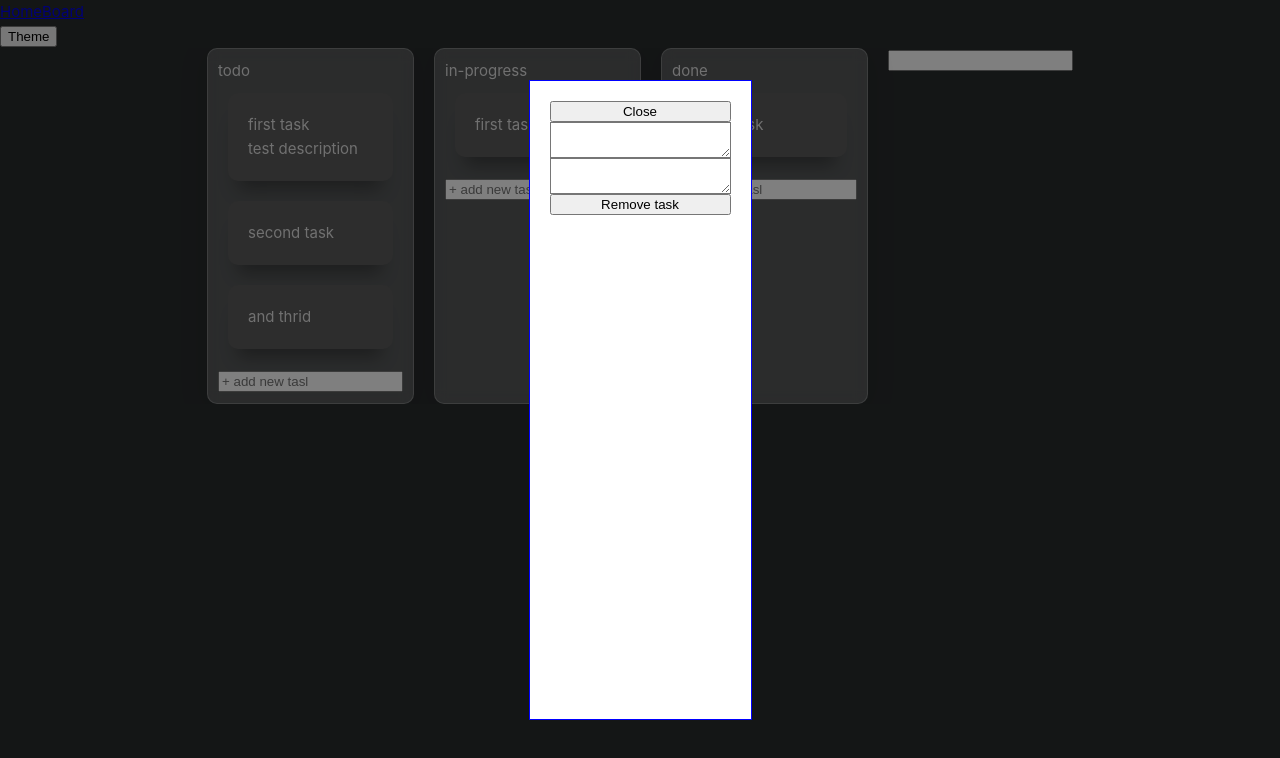
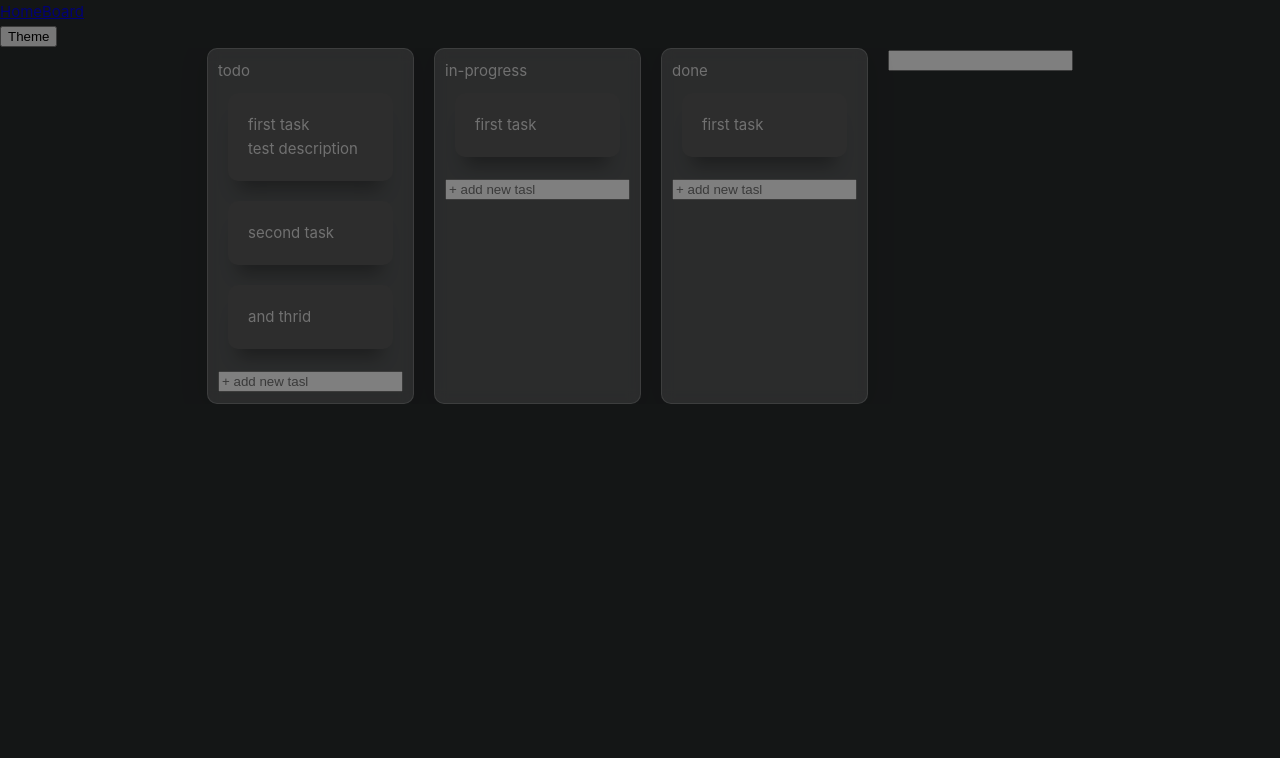
Before and after one commit to orlovse/Craboard, a Vue app: page /board/1/task/1 in a window 1280 px wide. Shown: the top 758 px of the page. Built offline with nearby package versions, Linux system fonts and the light colour scheme.

Commit message:
Add custom textarea components

```diff
--- /dev/null
+++ b/src/components/CustomTextarea.vue
@@ -0,0 +1,35 @@
+<script setup lang="ts">
+import { ref } from "@vue/reactivity";
+
+interface IProps {
+  modelValue: string;
+}
+
+defineProps<IProps>();
+const emit = defineEmits(["update:modelValue"]);
+
+const isFocused = ref(false);
+
+const setFocused = (event: KeyboardEvent | FocusEvent, newValue: boolean) => {
+  isFocused.value = newValue;
+
+  if (!newValue) {
+    const target = event?.target as HTMLTextAreaElement;
+    const value = target?.value;
+
+    emit("update:modelValue", value);
+  }
+};
+</script>
+
+<template>
+  <textarea
+    class="custom-textarea"
+    :value="modelValue"
+    @keyup.enter="setFocused($event, false)"
+    @focusin="setFocused($event, true)"
+    @focusout="setFocused($event, false)"
+  />
+</template>
+
+<style scoped></style>
--- a/src/views/TaskView.vue
+++ b/src/views/TaskView.vue
@@ -7,6 +7,7 @@ import {
 } from "@/stores/boards";
 import { computed } from "@vue/reactivity";
 import { useRoute, useRouter } from "vue-router";
+import CustomTextarea from "../components/CustomTextarea.vue";
 
 const route = useRoute();
 const router = useRouter();
@@ -57,18 +58,11 @@ const closeModal = () => {
 </script>
 
 <template>
-  <div class="task-view">
+  <div class="task-view" v-if="selectedTask">
     <button @click="closeModal">Close</button>
-    <textarea
-      class="task-description"
-      :value="selectedTask?.name"
-      @keyup.enter="updateTask($event, 'name')"
-    />
-    <textarea
-      class="task-description"
-      :value="selectedTask?.description"
-      @keyup.enter="updateTask($event, 'description')"
-    />
+    <CustomTextarea v-model="selectedTask.name" />
+    <CustomTextarea v-model="selectedTask.description" />
+    <button>Add checklist</button>
     <button @click="deleteTask">Remove task</button>
   </div>
 </template>
```
